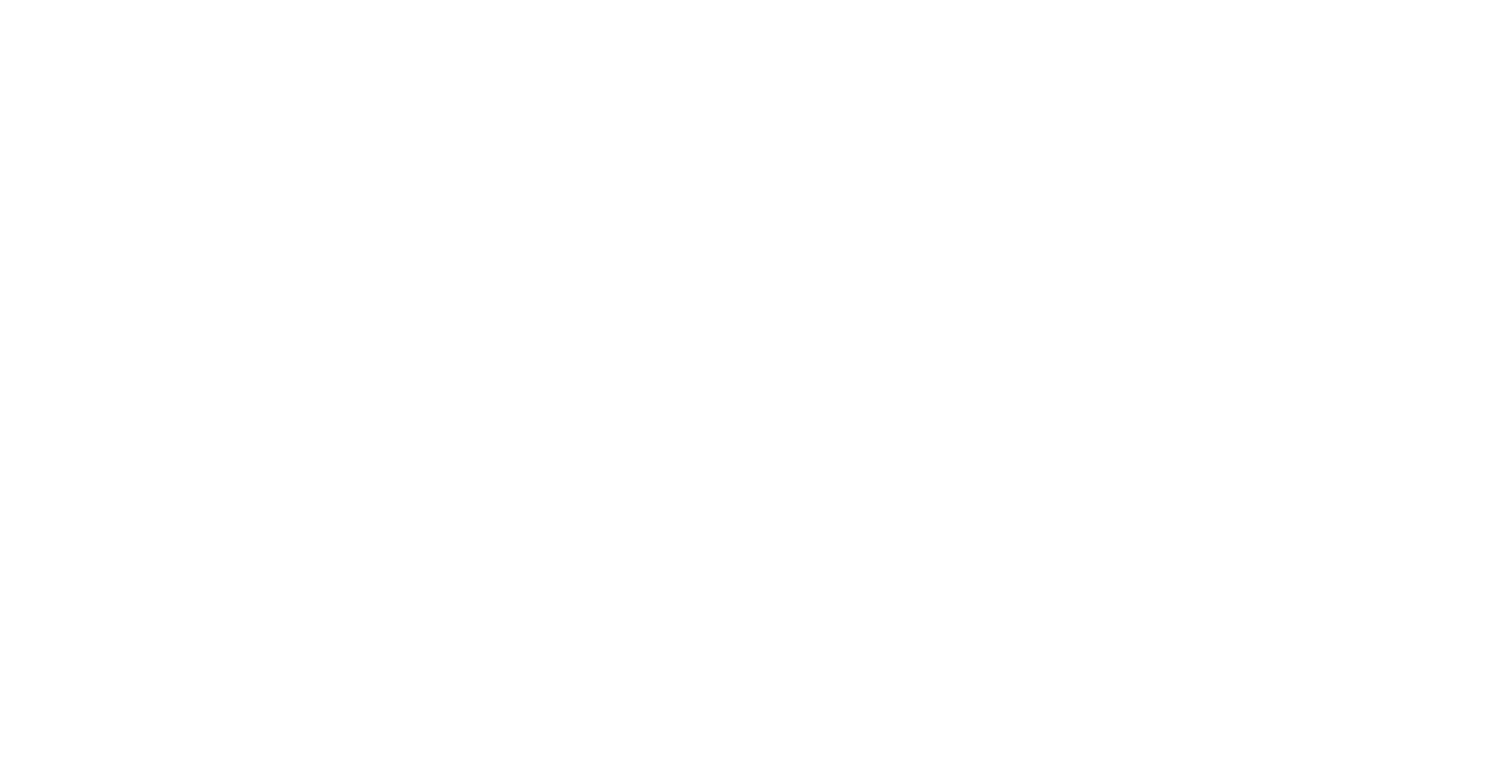
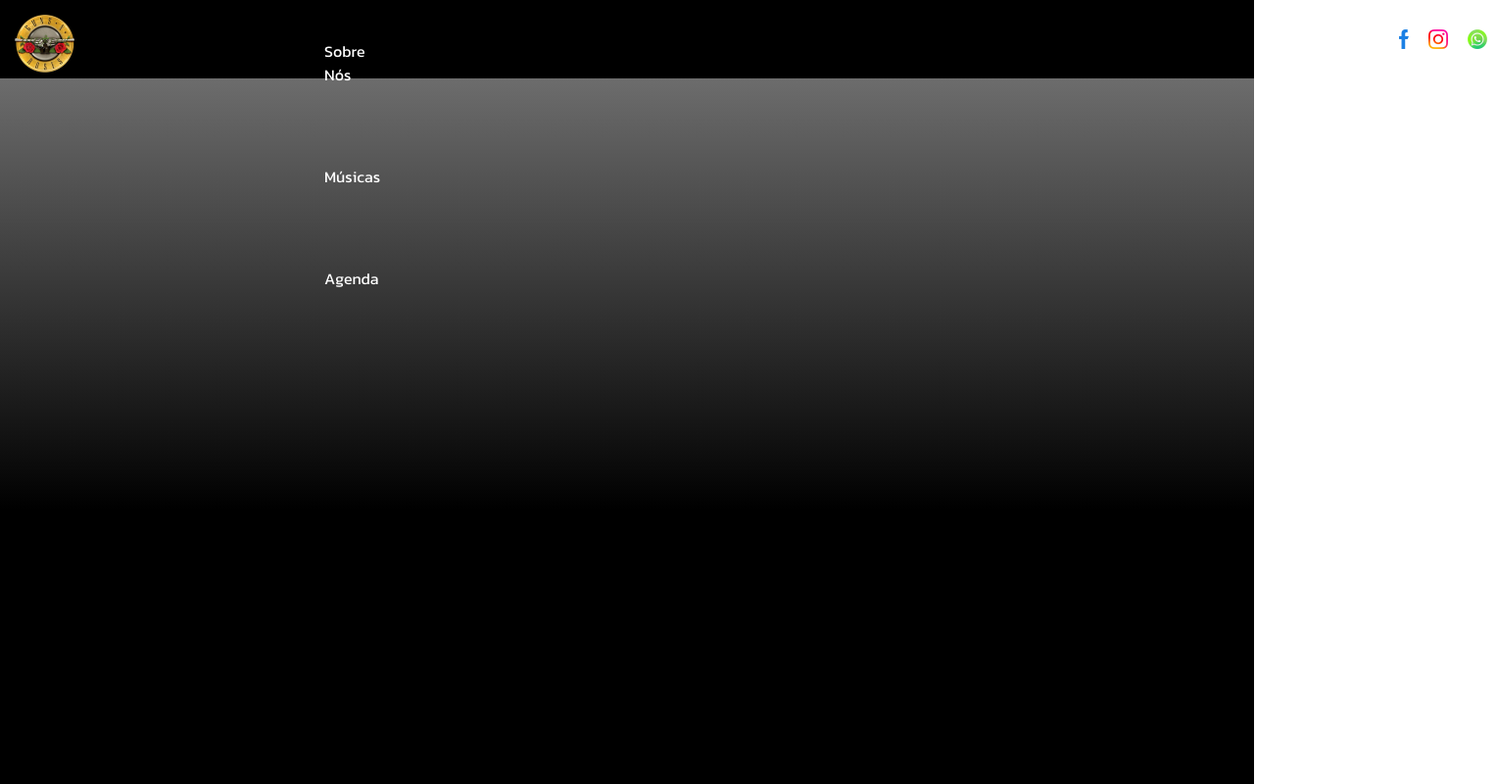
Before and after one commit to kaua-silv/projeto-fatec, a plain HTML site: page html/index.html in a window 1280 px wide. Shown: the whole page at 98% size, 1528 px wide, since content can reach past the window. Drawn offline with Linux system fonts and the light colour scheme.

Commit message:
colocando a home

```diff
--- /dev/null
+++ b/css/home.css
@@ -0,0 +1,67 @@
+@import url('https://fonts.googleapis.com/css2?family=Kanit&family=Roboto&display=swap');
+*{
+    margin: 0;
+    padding: 0;
+    box-sizing: border-box;
+    font-family: 'Kanit', sans-serif;
+}
+
+html{
+    height: 100%;
+}
+
+
+body {
+   background-image: linear-gradient( grey  ,black 65%);
+    height: 100% ;
+    background-repeat: no-repeat;
+}
+
+.menu{
+    background-color:black;
+    height: 80px ;;
+    display: flex;
+
+
+}
+
+#logo{
+padding: 15px;
+}
+
+.navegacao{
+   margin-left: 200px;
+
+}
+
+.navegacao ul li {
+   display: inline-flex;
+   padding: 20px;
+
+}
+
+.navegacao ul li a {
+    color: white;
+    text-decoration: none;
+  padding: 20px;
+    transition: all 600ms ease-in-out;
+}
+
+.navegacao ul li a:hover{
+    color: yellow;
+    text-decoration: underline;
+}
+
+
+.rede-social{
+    margin-top: 20px;
+    margin-left:990px;
+    margin-right: auto;
+    display: inline-flex;
+
+
+}
+
+.rede-social a {
+    padding: 10px;
+}
--- a/html/index.html
+++ b/html/index.html
@@ -0,0 +1,49 @@
+<!DOCTYPE html>
+<html lang="en">
+<head>
+    <meta charset="UTF-8">
+    <meta http-equiv="X-UA-Compatible" content="IE=edge">
+    <meta name="viewport" content="width=device-width, initial-scale=1.0">
+    <link rel="stylesheet" href="../css/home.css">
+    <title>Home</title>
+</head>
+<body>
+    <header>
+<div class="menu">
+    <div class="logo">
+<img src="../image/ab6761610000e5eb50defaf9fc059a1efc541f4c-cutout.png" alt="logo" id="logo">
+    </div>
+    <nav>
+        <div class="navegacao">
+            <ul>
+                <li><a href="">Sobre Nós</a></li>
+                <li><a href="../html/MUSICAS.html">Músicas</a></li>
+                <li><a href="">Agenda</a></li>
+
+
+            </ul>
+        </div>
+    </nav>
+<nav>
+<div class="rede-social">
+    <a href="https://www.facebook.com/gunsnroses/?locale=pt_BR"><img src="../image/png-transparent-facebook-fb-logo-social-social-media-social-media-logos-icon-cutout.png" alt="facebook"></a>
+    <a href="https://www.instagram.com/gunsnroses/"><img src="../image/Logo-Instagram-Png-cutout.png" alt="instagram"></a>
+    <a href="https://wa.me/5513974219918?text=Oi%20,%20%20eu%20gostaria%20de%20fazer%20um%20%20Or%C3%A7amento%20!"><img src="../image/download-cutout.png" alt="whatsapp"></a>
+
+</div>
+</nav>
+
+</div>
+
+</header>
+
+
+
+
+
+
+
+
+
+</body>
+</html>
```
Also changed, not shown: html/MUSICAS.html (+9 -12 lines), image/Logo-Instagram-Png-cutout.png (added), image/ab6761610000e5eb50defaf9fc059a1efc541f4c-cutout.png (added), image/download-cutout.png (added), image/png-transparent-facebook-fb-logo-social-social-media-social-media-logos-icon-cutout.png (added).
